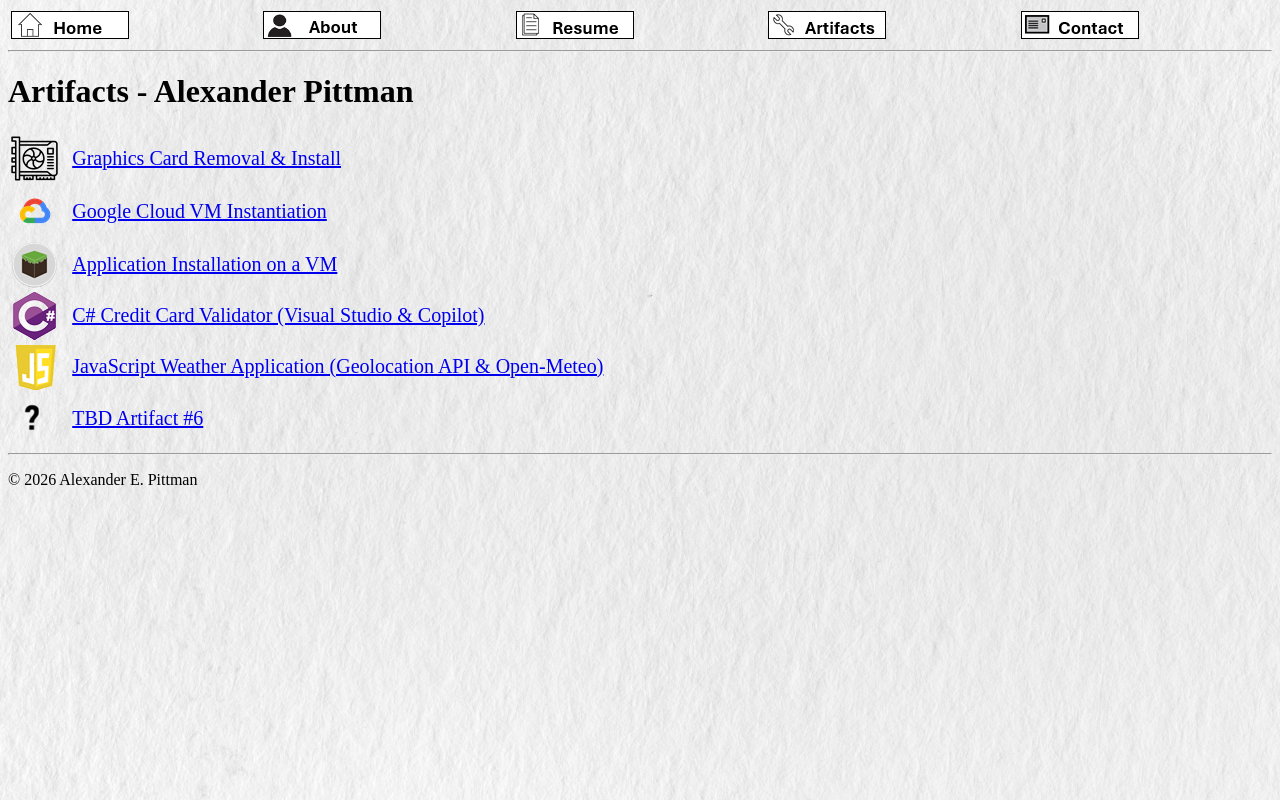
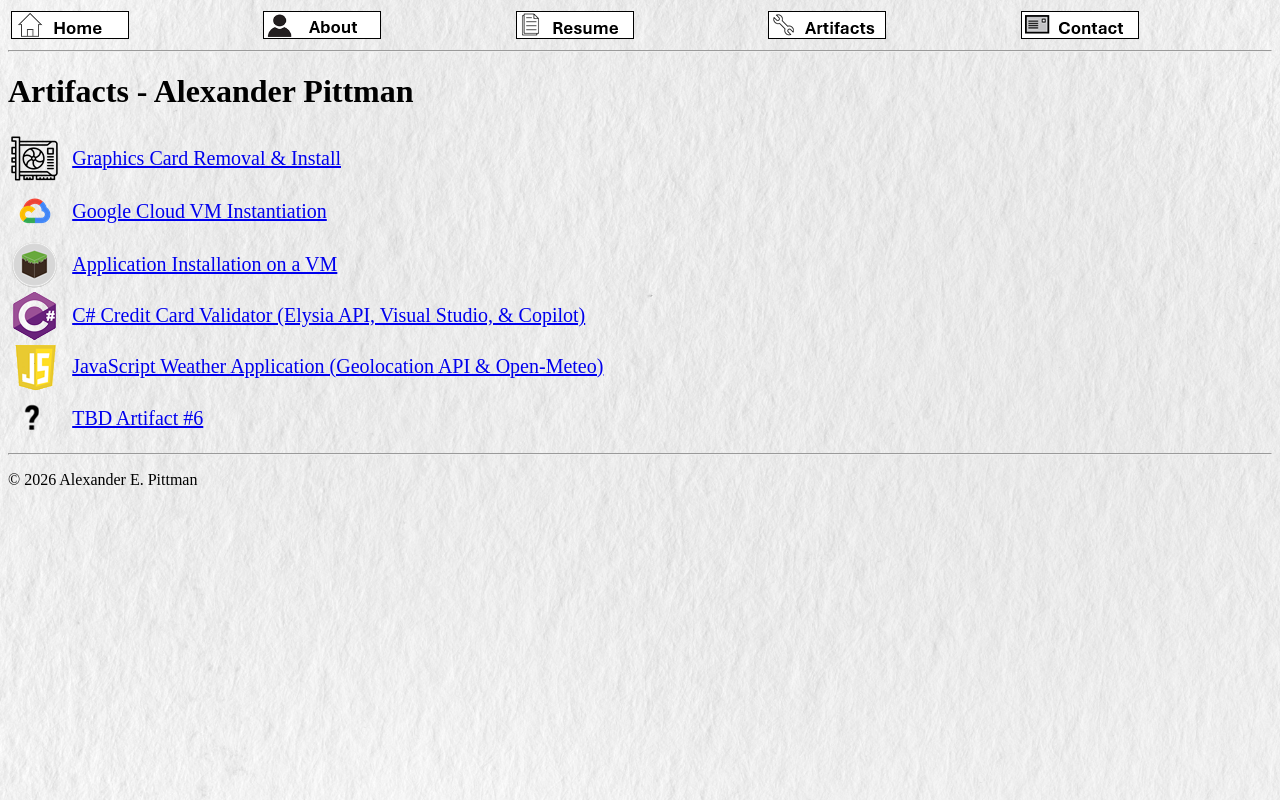
Before and after one commit to apittma8/apittma8.github.io, a plain HTML site: page artifacts.html in a window 1280 px wide. Drawn offline with Linux system fonts and the light colour scheme.

Commit message:
Update artifacts.html

```diff
--- a/artifacts.html
+++ b/artifacts.html
@@ -46,7 +46,7 @@
       <a href="tbd.html"><img src="cSharp.png"></a>
     </td>
     <td style="width:95%; vertical-align: center; text-align: left;">
-      <a href="tbd.html">C# Credit Card Validator (Visual Studio &amp; Copilot)</a>
+      <a href="tbd.html">C# Credit Card Validator (Elysia API, Visual Studio, &amp; Copilot)</a>
     </td>
   </tr>
 
```
